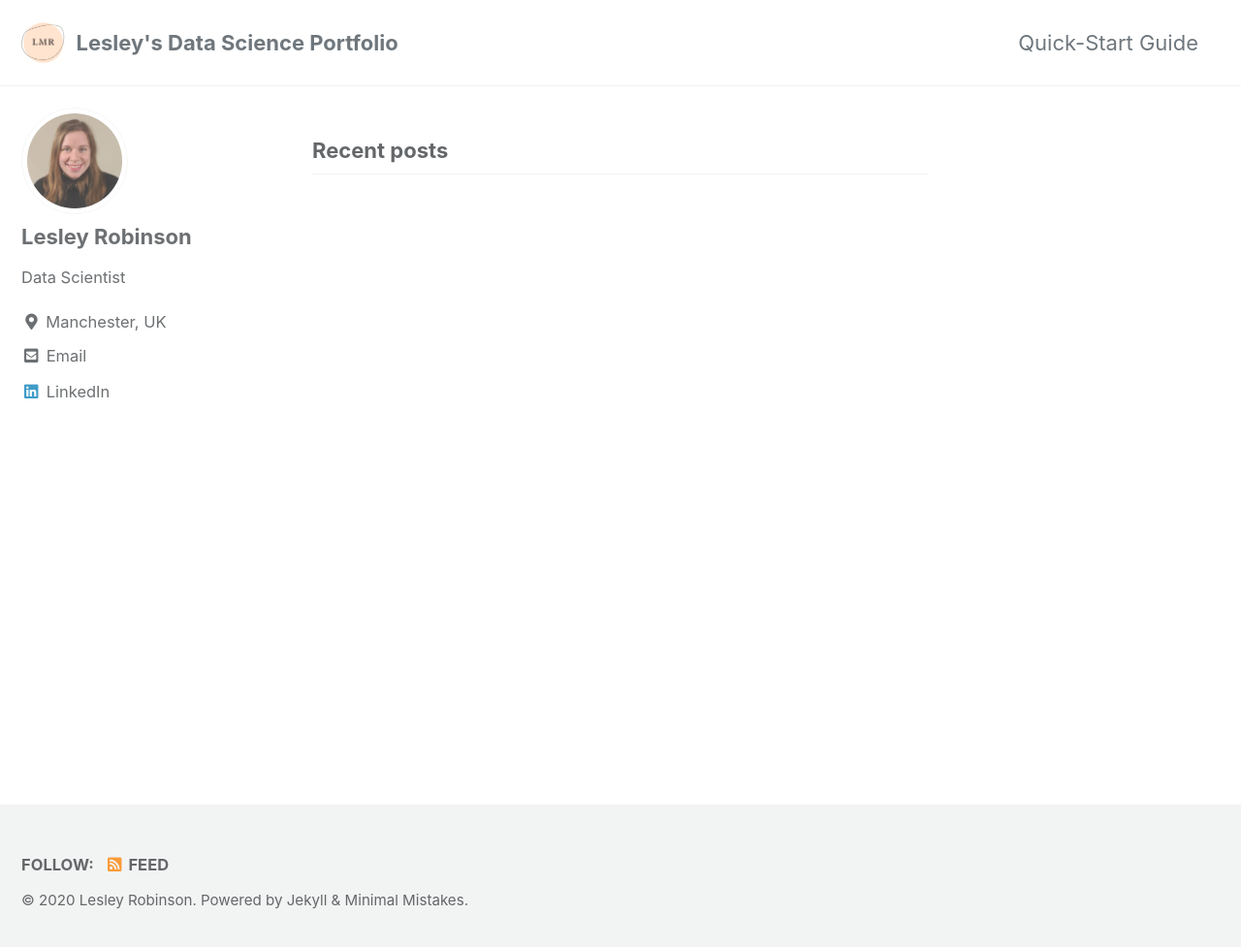
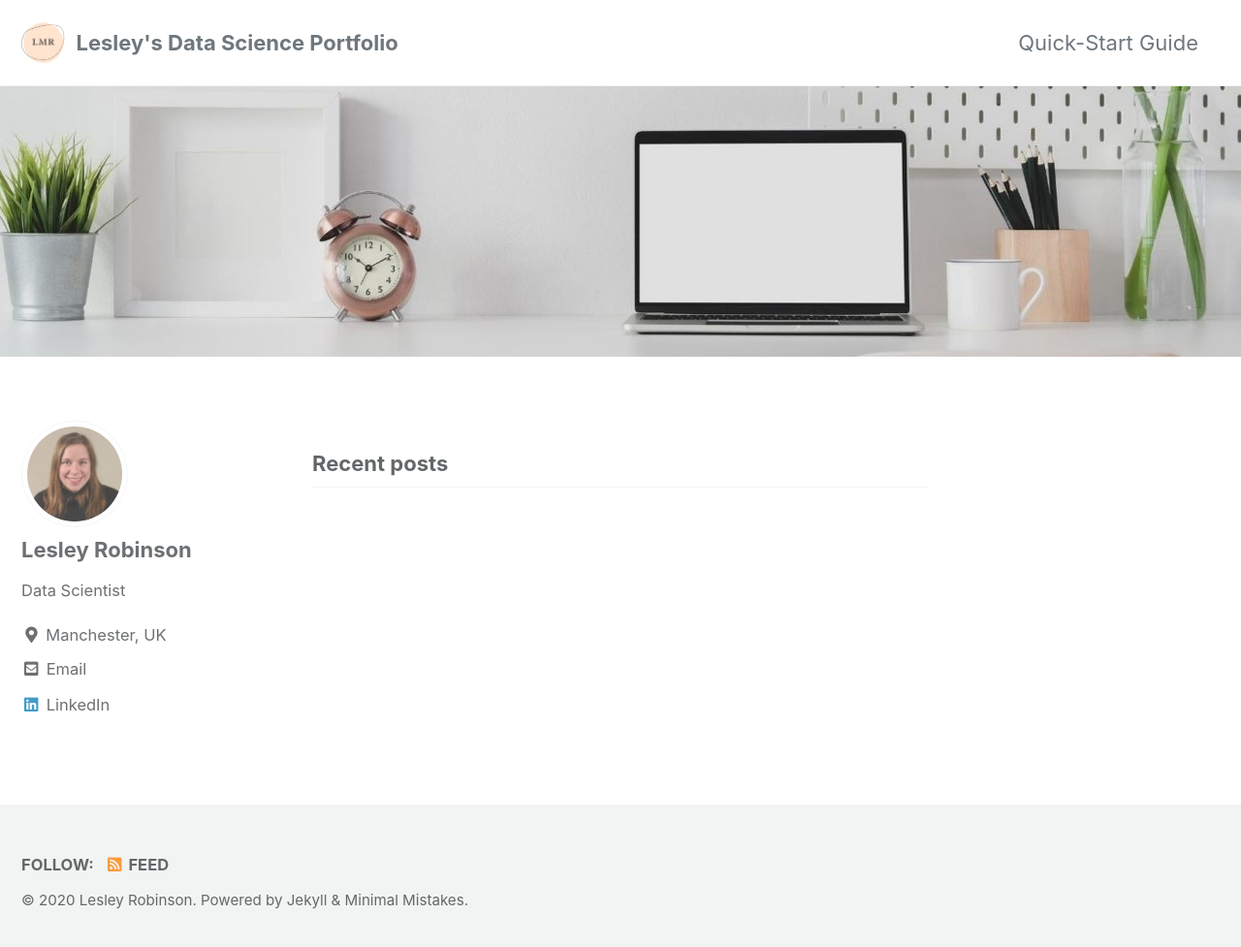
Before and after one commit to lesleymarie/lesleymarie.github.io, a Jekyll site: the page built from index.html, in a window 1280 px wide and 985 px high. Shown: the top 977 px of the window at 97% size. Built offline with Jekyll 4.4.1, drawn with Linux system fonts in a browser that asks for light colours; cached includes are drawn as plain includes; the list of posts is cut into pages by our own code.

Commit message:
homepage image

```diff
--- a/index.html
+++ b/index.html
@@ -1,4 +1,6 @@
 ---
 layout: home
 author_profile: true
+header:
+  image: "/images/workspace.jpg"
 ---
```
